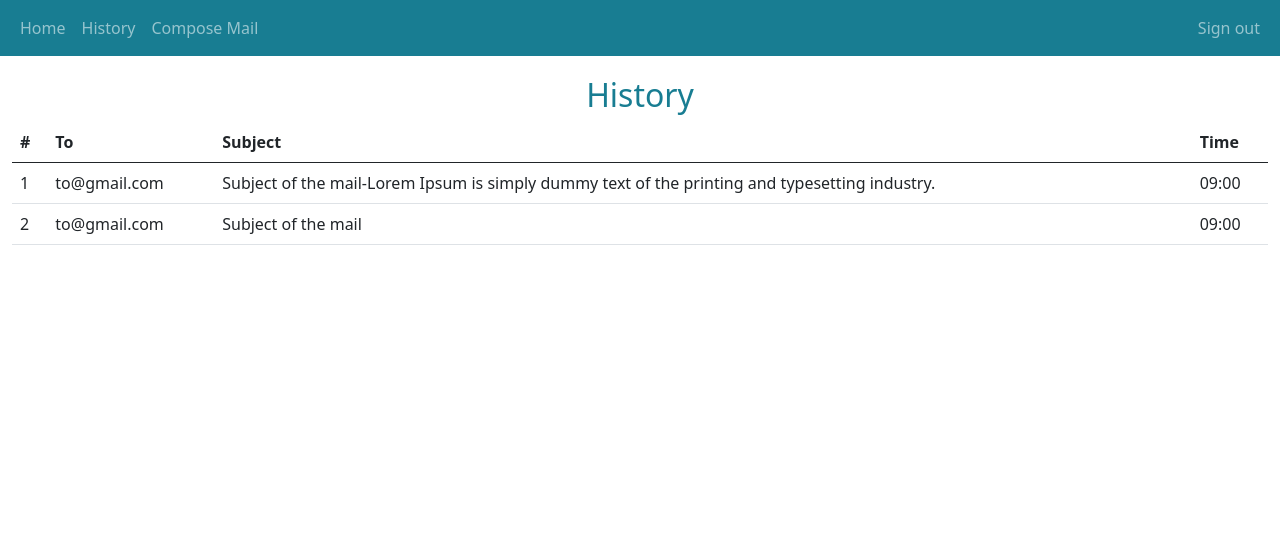
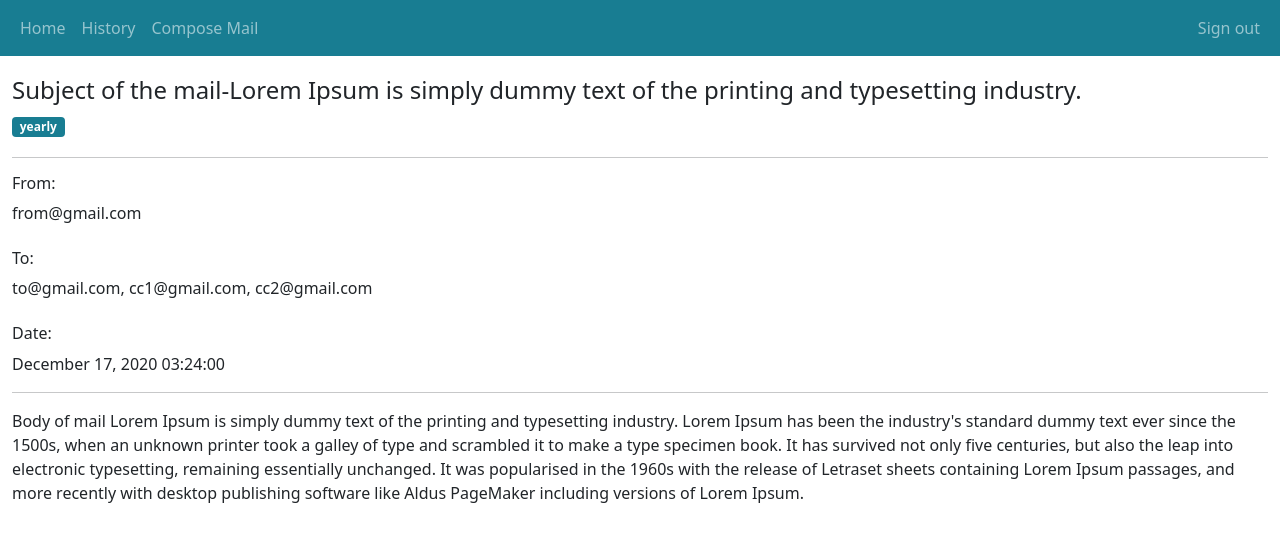
Before and after one commit to dhruvpeter/flipr_email, a React (Create React App) app: page / in a window 1280 px wide. Shown: the top 542 px of the page. Built offline with nearby package versions, Linux system fonts and the light colour scheme.

Commit message:
Created Selected mail page for history

```diff
--- a/src/App.js
+++ b/src/App.js
@@ -1,10 +1,12 @@
+import Navigationbar from "./components/Navigationbar/Navigationbar";
+import SelectedMail from "./components/History/SelectedMail/SelectedMail";
 import History from "./components/History/History";
-import Navigationbar from "./components/Navigationbar/Navigationbar";
 function App() {
   return (
     <div className="App">
       <Navigationbar />
-      <History />
+      <SelectedMail />
+
     </div>
   );
 }
--- a/src/components/History/History.js
+++ b/src/components/History/History.js
@@ -1,28 +1,54 @@
 import React, { useState } from "react";
 import { Table } from "react-bootstrap";
-import "./History.css"
+import "./History.css";
 export default function History() {
   const mail = [
     {
       from: "from@gmail.com",
-      to: "to@gmail.com",
-      cc: "cc1@gmail.com,cc2@gmail.com",
-      sentDate: "8/3/2018",
-      sentTime: "09:00",
+      to: "to@gmail.com, cc1@gmail.com, cc2@gmail.com",
+      sentDate: "December 17, 2020 03:24:00",
       subject:
         "Subject of the mail-Lorem Ipsum is simply dummy text of the printing and typesetting industry.",
       body: "Body of mail",
+      type: "weekly",
+      count: 0,
     },
     {
       from: "from@gmail.com",
-      to: "to@gmail.com",
-      cc: "cc1@gmail.com,cc2@gmail.com",
-      sentDate: "8/3/2018",
-      sentTime: "09:00",
-      subject: "Subject of the mail",
+      to: "to@gmail.com, cc1@gmail.com, cc2@gmail.com",
+      sentDate: "December 17, 2020 03:24:00",
+      subject:
+        "Subject of the mail-Lorem Ipsum is simply dummy text of the printing and typesetting industry.",
       body: "Body of mail",
+      type: "monthly",
+      count: 1,
+    },
+    {
+      from: "from@gmail.com",
+      to: "to@gmail.com, cc1@gmail.com, cc2@gmail.com",
+      sentDate: "December 17, 2020 03:24:00",
+      subject:
+        "Subject of the mail-Lorem Ipsum is simply dummy text of the printing and typesetting industry.",
+      body: "Body of mail",
+      type: "yearly",
+      count: 1,
+    },
+    {
+      from: "from@gmail.com",
+      to: "to@gmail.com, cc1@gmail.com, cc2@gmail.com",
+      sentDate: "December 17, 2020 03:24:00",
+      subject:
+        "Subject of the mail-Lorem Ipsum is simply dummy text of the printing and typesetting industry.",
+      body: "Body of mail",
+      type: "recurring",
+      count: 10,
     },
   ];
+
+  //Filtering mails based on count. if count>0, then it is already sent.
+  //Only those mails are needed to be displayed
+  const history_mail = mail.filter((data, index) => data.count > 0);
+
   return (
     <div className="container-fluid">
       <h2 className="heading">History</h2>
@@ -38,12 +64,12 @@ export default function History() {
           </tr>
         </thead>
         <tbody>
-          {mail.map((data, index) => (
+          {history_mail.map((data, index) => (
             <tr key={index}>
               <td>{index + 1}</td>
               <td>{data.to}</td>
               <td colSpan="3">{data.subject}</td>
-              <td>{data.sentTime}</td>
+              <td>{data.sentDate}</td>
             </tr>
           ))}
         </tbody>
--- /dev/null
+++ b/src/components/History/SelectedMail/SelectedMail.css
@@ -0,0 +1,7 @@
+.subject{
+    margin-top: 20px;
+    margin-bottom: 20px
+}
+.type{
+    background-color: #187d92;
+}
--- /dev/null
+++ b/src/components/History/SelectedMail/SelectedMail.js
@@ -0,0 +1,46 @@
+import React from "react";
+import { Badge } from "react-bootstrap";
+import "./SelectedMail.css";
+export default function SelectedMail() {
+  const mail = {
+    from: "from@gmail.com",
+    to: "to@gmail.com, cc1@gmail.com, cc2@gmail.com",
+    sentDate: "December 17, 2020 03:24:00",
+    subject:
+      "Subject of the mail-Lorem Ipsum is simply dummy text of the printing and typesetting industry.",
+    body: "Body of mail Lorem Ipsum is simply dummy text of the printing and typesetting industry. Lorem Ipsum has been the industry's standard dummy text ever since the 1500s, when an unknown printer took a galley of type and scrambled it to make a type specimen book. It has survived not only five centuries, but also the leap into electronic typesetting, remaining essentially unchanged. It was popularised in the 1960s with the release of Letraset sheets containing Lorem Ipsum passages, and more recently with desktop publishing software like Aldus PageMaker including versions of Lorem Ipsum.",
+    type: "yearly",
+    count: 1,
+  };
+  return (
+    <div className="container-fluid">
+      <div className="subject">
+        <h4>{mail.subject}</h4>
+        <Badge pill bg="primary" className="type">
+          {mail.type}
+        </Badge>
+      </div>
+
+      <hr />
+      <div className="from">
+        <h6>From: </h6>
+        {mail.from}
+      </div>
+      <br />
+      <div className="to">
+        <h6>To: </h6>
+        {mail.to}
+      </div>
+      <br />
+      <div className="to">
+        <div className="date">
+          <h6>Date:</h6>
+          {mail.sentDate}
+        </div>
+      </div>
+
+      <hr />
+      <div className="body">{mail.body}</div>
+    </div>
+  );
+}
```
